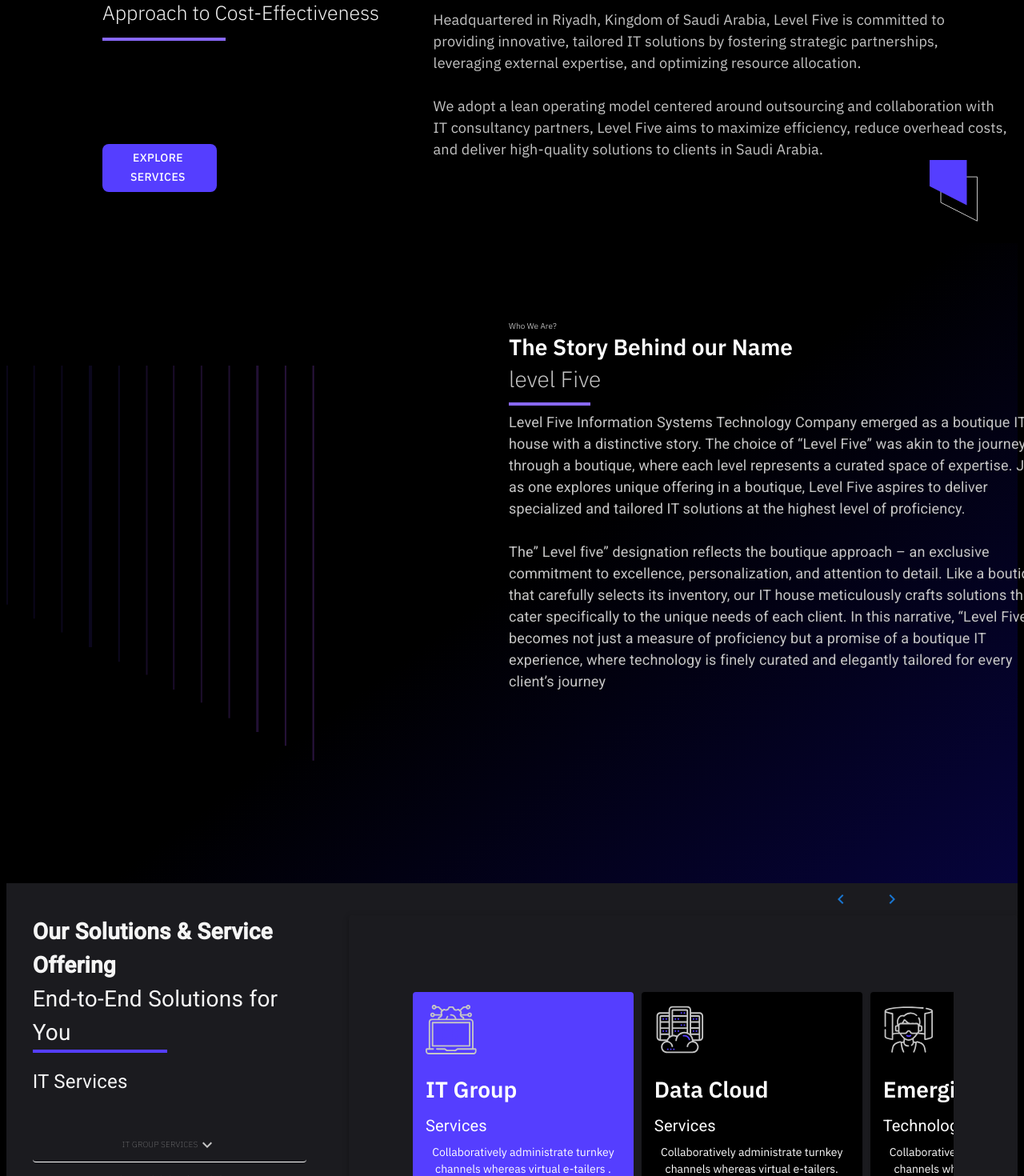
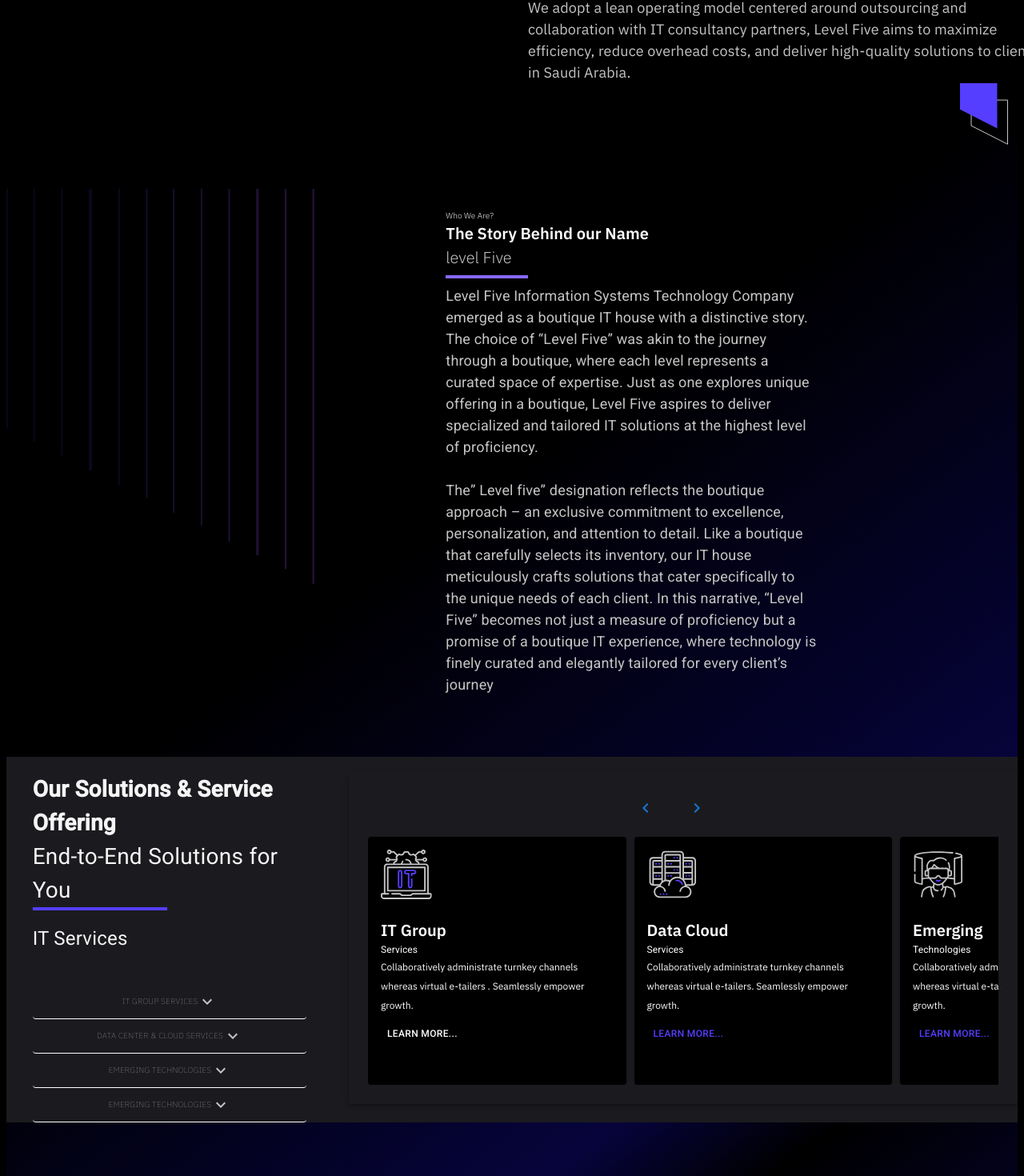
Before and after one commit to Chuck672991/Level5-Project, a Next.js app: page / in a window 1280 px wide. Shown: the part 1270-2740 px from the top of the page at 80% size. Built offline with nearby package versions, Linux system fonts and the light colour scheme; a web font is replaced by a local one.

Commit message:
responsive update

```diff
--- a/src/components/Container.jsx
+++ b/src/components/Container.jsx
@@ -3,7 +3,7 @@ import { Box } from "@mui/material";
 const Container = ({children}) => {
   return (
     <>
-    <Box sx={{width: "80%", marginx: "auto"}} >{children}</Box>
+    <Box sx={{width: "100%", marginx: "auto"}} >{children}</Box>
     </>
   )
 }
--- a/src/components/Header.jsx
+++ b/src/components/Header.jsx
@@ -9,18 +9,19 @@ export default function Header() {
 
   return (
     <>
-      <div style={{  background: 'rgb(28,23,60)', background: 'linear-gradient(-140deg, rgba(0,0,0,1) 12%, rgba(0,0,0,1) 61%, rgba(7,4,66,0.9051995798319328)' }}>
         <Container>
+        <div style={{  background: 'rgb(28,23,60)', background: 'linear-gradient(-140deg, rgba(0,0,0,1) 12%, rgba(0,0,0,1) 61%, rgba(7,4,66,0.9051995798319328)',width:"100%" } }>
+
           <Grid container spacing={2}>
             {/* Left Grid Item */}
             <Grid item xs={4} md={3} lg={6} xl={6}>
-              <Box sx={{ paddingLeft: '18%', paddingTop: "40%", width: { xs: "35vh", md: "120vh" }, padding:"23%" }}>
-                <Typography sx={{ fontFamily: "IBM Plex Sans Arabic", color: "#FFFF", fontSize: { xs: "1.5vh", md: "2vh" } }}>
+              <Box sx={{ paddingLeft: {xs:'16vh',sm:"20vh",md:"30vh"},  width: { xs: "25vh", md: "80vh" }, padding:{xs:"25%",sm:"15%",md:"0%",lg:"23%",xl:""} }}>
+                <Typography sx={{ fontFamily: "IBM Plex Sans Arabic", color: "#FFFF", fontSize: { xs: "1vh", md: "2vh" } }}>
                   IT Systems Company
                 </Typography>
                 <Typography sx={{
                   fontFamily: "",
-                  fontSize: { xs: "2vh", md: "4vh",lg:"6vh" ,xl:"8vh"},
+                  fontSize: { xs: "1vh", md: "4vh",lg:"6vh" ,xl:"8vh"},
                   fontWeight: 600,
                   lineHeight: "",
                   letterSpacing: "0.1em",
@@ -32,12 +33,13 @@ export default function Header() {
                 <Typography sx={{ borderBottom: "0.4vh solid #8868F9", maxWidth: { xs: "16vh", md: "30vh" }, my: "3%" }} />
                 <Typography sx={{
                   fontFamily: "",
-                  fontSize: { xs: "1.5vh", md: "5vh" },
+                  fontSize: { xs: "1vh", md: "2.8vh" },
                   fontWeight: 200,
                   lineHeight: "",
                   letterSpacing: "0.05em",
                   textAlign: "left",
-                  color: "#C5C5C5"
+                  color: "#C5C5C5",
+                maxWidth:"80%"
                 }}>
                   Where technology is finely curated & elegantly tailored for every client’s journey
                 </Typography>
@@ -48,7 +50,7 @@ export default function Header() {
             </Grid>
             {/* Right Grid Item */}
             <Grid item xs={8} md={8} lg={6} xl={6} >
-              <Box sx={{ paddingLeft: {xs:'30%',sm:"58%",md:"60%",lg:"45%",xl:"60%"},paddingTop: { xs: "5vh", md: "4vh" },paddingBottom:{xs:'5vh',md:"30vh"},opacity:{xs:"23%",sm:"23%",md:"50%" , lg:"50%",xl:"50%"}, width: { xs: "28vh", md: "70vh" } }}>
+              <Box sx={{ paddingLeft: {xs:'0%',sm:"0%",md:"10%",lg:"21%",xl:"30%"},paddingTop: { xs: "vh", md: "4vh" },paddingBottom:{xs:'5vh',md:"30vh"},opacity:{xs:"23%",sm:"23%",md:"50%" , lg:"50%",xl:"50%"}, width: { xs: "20vh",sm:"30vh",md: "60vh",lg:"60vh" } }}>
                 <Design />
               </Box>
             </Grid>
@@ -60,8 +62,9 @@ export default function Header() {
 
           </Grid> */}
           </Grid>
+          </div>
+
         </Container>
-      </div>
     </>
   )
 }
--- a/src/components/Itsolution.jsx
+++ b/src/components/Itsolution.jsx
@@ -11,11 +11,12 @@ export default function Itsolution() {
   const isLgScreen = useMediaQuery('(min-width:1280px)');
 
   return (
+      <Container>
     <div style={{ backgroundColor: "#000" }}>
-      <Container>
-        <Grid container spacing={2} sx={{ paddingLeft: isMobileScreen ? "2vh" : "5vh" }}>
+
+        <Grid container spacing={2} sx={{ paddingLeft: isMobileScreen ? "2vh" : "3vh" }}>
           <Grid item xs={12} md={6} lg={6} xl={6}>
-            <Box padding={{ xs: "2vh", md: "10vh" }}>
+            <Box padding={{ xs: "vh", md: "vh" }}>
               <Typography
                 sx={{
                   color: "#F5F5F5",
@@ -32,9 +33,9 @@ export default function Itsolution() {
                   fontFamily: "IBM Plex Sans Arabic",
                   fontSize:{xs:"13px", sm:"19px",md:"23px",lg:"25px",xl:"30px"},
                   // fontSize: isMobileScreen ? "3vh" : isMediumScreen ? "2.5vh" : "4vh",
-                  width:{xs:"35vh",sm:"50vh",md:"60vh",lg:"60vh"},
+                  width:{xs:"30vh",sm:"50vh",md:"60vh",lg:"60vh"},
                   fontWeight: "600",
-                  lineHeight: "40px",
+                  lineHeight: "20px",
                   letterSpacing: "0em",
                   textAlign: "left",
                   color: "#F5F5F5",
@@ -44,7 +45,7 @@ export default function Itsolution() {
                 Tailored IT Solutions in Riyadh <br />
                 <span style={{ color: "#F5F5F5", fontFamily: "IBM Plex Sans Arabic", fontWeight: "300" }}> Approach to Cost-Effectiveness</span>
               </Typography>
-              <Box sx={{ borderBottom: "0.5vh solid #8868F9", my: "3%", maxWidth: { xs: "34vw", md: "12vw" } }} />
+              <Box sx={{ borderBottom: "0.5vh solid #8868F9", my: "2%", maxWidth: { xs: "34vw", md: "12vw" } }} />
               <Box sx={{
                 paddingTop: { xs: "2vh", sm: "3vh", md: "15vh" },
                 paddingLeft: { xs: "0vh", sm: "vh", md: "0vh" },
@@ -56,15 +57,15 @@ export default function Itsolution() {
                   variant="contained"
                   sx={{
                     backgroundColor: "#553EFF",
-                    borderRadius: '8px',
-                    width: { xs: '35%', sm: '50%', md: "80%", lg: '45%' },
-                    height: { xs: '5vh', sm: '46px', md: "50px", lg: "60px" },
+                    borderRadius: {xs:"4px"},
+                    width: { xs: '40%', sm: '50%', md: "80%", lg: '40%' },
+                    height: { xs: '4vh', sm: '46px', md: "50px", lg: "60px" },
                     fontFamily: "IBM Plex Sans Arabic",
                     paddingLeft: {
-                      xs: "vh", sm: "18px", md: "7px",lg:"12px"
+                      xs: "vh", sm: "18px", md: "7px",lg:"1px"
                     },
                     fontSize: {
-                      xs: "10px", sm: "14px", md: "16px",lg:"14px"
+                      xs: "5.5px", sm: "14px", md: "16px",lg:"14px"
                     }
                   }}
                 >
@@ -75,7 +76,7 @@ export default function Itsolution() {
             </Box>
           </Grid>
           <Grid item xs={12} md={6} lg={6} xl={6}>
-            <Box sx={{ paddingLeft: { xs: "0", md: "0vh" }, width: { xs: "50vh",sm:"90vh", md: "60.5vh" ,lg:"90vh"}, paddingTop: isMobileScreen ? "8%" : "18%", fontWeight: "300",  }}>
+            <Box sx={{ paddingLeft: { xs: "0", md: "0vh" }, width: { xs: "30vh",sm:"40vh", md: "35.5vh" ,lg:"80vh"}, paddingTop: isMobileScreen ? "8%" : "18%", fontWeight: "300",  }}>
               <Typography sx={{ color: "#C5C5C5", fontFamily: "IBM Plex Sans Arabic", fontSize: {xs:"14px",sm:"16px",md:"15px",lg:"18px"} }}>
                 We aspire to be the premier IT solutions facilitator in the Kingdom, connecting clients with specialized expertise while maintaining operational agility and cost-effectiveness.
               </Typography>
@@ -92,7 +93,8 @@ export default function Itsolution() {
             </Box>
           </Grid>
         </Grid>
+        </div>
+
       </Container>
-    </div>
   );
 }
--- a/src/components/Layout.jsx
+++ b/src/components/Layout.jsx
@@ -20,7 +20,7 @@ const Layout = ({ children }) => {
     <div style={{width:"100%"}}>
       <header>
         {loading && <Loading />} {/* Render the loading component only if loading state is true */}
-        <Nevbar/>
+        {/* <Nevbar/> */}
       </header>
       <main>
         {/* Render children only when loading is completed */}
--- a/src/components/ResponsiveCard.jsx
+++ b/src/components/ResponsiveCard.jsx
@@ -16,6 +16,7 @@ import SwiperCore, { Navigation, Pagination } from 'swiper';
 import { Swiper, SwiperSlide } from 'swiper/react';
 import Button from '@mui/material/Button';
 import Link from 'next/link';
+import Container from './Container';
 SwiperCore.use([Navigation, Pagination]);
 
 
@@ -84,21 +85,14 @@ const handleBack = () => {
 
   return (
     <>
-
+<Container>
       <div style={{ backgroundColor: "#1B1B1F", minHeight: "100%", minWidth: "100%" }}>
         {/* <Box sx={{}}>
           <Typography sx={{}}></Typography>
         </Box> */}
 
         <Box sx={{ flexGrow: 2 }}>
-          <Box sx={{ position: "relative", paddingLeft:{xs:"50%" ,sm:"75%", md:"80%" ,lg:"80%" ,xl:"90%" } }}>
-            <Button size="large" onClick={handleBack} >
-              <KeyboardArrowLeft  />
-            </Button>
-            <Button size="large" onClick={handleNext}>
-              <KeyboardArrowRight />
-            </Button>
-          </Box>
+
           <Grid container spacing={2.5} justifyContent="end">
             <Grid item xs={12} sm={6} md={4} lg={4} xl={6} order={isMediumScreen2 ? 2 : 1}>
               <Box sx={{ paddingX: isSmallScreen ? "4%" : "8%" }}>
@@ -175,51 +169,100 @@ const handleBack = () => {
             </Grid>
 
             <Grid item xs={12} sm={6 } md={8} lg={8} xl={6} order={isMediumScreen2 ? 2 : 1}>
-              <Paper elevation={3} sx={{ p: 10, textAlign: 'center', backgroundColor: "#1B1B1F" ,border:"none" }}>
+
+              <Paper elevation={3} sx={{ p: 3, textAlign: 'start', backgroundColor: "#1B1B1F" ,border:"none" }}>
+              <Box sx={{ position: "relative", paddingLeft:{xs:"35%" ,sm:"%", md:"40%" ,lg:"40%" ,xl:"90%" } }}>
+            <Button size="large" onClick={handleBack} >
+              <KeyboardArrowLeft  />
+            </Button>
+            <Button size="large" onClick={handleNext}>
+              <KeyboardArrowRight />
+            </Button>
+          </Box>
                 <Swiper
+
               ref={swiperRef}
                   spaceBetween={10} // Adjust as needed
                   slidesPerView={isSmallScreen ? 1 : isMediumScreen? 1 : 2.4}
                   navigation
                   pagination={{ clickable: false }}
                 >
+
+
                   {images.map((image, index) => (
                     <SwiperSlide key={index} >
                       <Card
                         sx={{
-                          Width: {md:"60%"},
+                          maxWidth: "100%",
                           mt: 2,
                           // font:"50px",
-                          height:"320px",
+                          height:"100%",
                           // color: activeStep === index ? '#553EFF' : '#FFFF',
 
-                          bgcolor: activeStep === index ? '#553EFF' : 'black',
+                          bgcolor: activeStep === index +1  ? '#553EFF' : 'black',
 
                         }}
                         onClick={() => handleClickImage(index)}
                       >
-                        <CardContent sx={{fontFamily:"IBM Plex Sans Arabic",}} >
+                  <CardContent sx={{ fontFamily: "IBM Plex Sans Arabic" }}>
     <img
         src={image.src}
         alt=""
-                            style={{ width: "8vh", paddingBottom: "3vh" , display:"flex", flexDirection:"start" }}
-                            // sx={{display:"flex", flexDirection:"start"}}
+        style={{ width: "8vh", paddingBottom: "3vh", display: "flex", flexDirection: "row",justifyContent:"center" }}
     />
-                          <Typography variant="" component="div" sx={{ display:"flex", flexDirection:"start",fontSize: { xs: "3vh", md: "5vh" ,sm:"10   vh", }, color: activeStep === index ? '#FFFF' : '#ffff', paddingBottom: "1vh", fontSize: "28px",fontWeight:"600" }}>
+    <Typography variant="" component="div" sx={{
+        display: "flex",
+        flexDirection: "start",
+        fontSize: {
+            xs: "3.5vh",
+            sm: "3vh", // Adjust for small screens
+            md: "3vh", // Adjust for medium screens
+            lg: "2.5vh", // Adjust for large screens
+        },
+        color: activeStep === index ? '#FFFF' : '#ffff',
+        paddingBottom: "vh",
+        fontWeight: "600"
+    }}>
         {image.label}
-
     </Typography>
-                          <Typography sx={{ display:"flex", flexDirection:"start", fontSize: { xs: "vh", md: "2vh" }, color: activeStep === index ? '#FFFF' : '#ffff', paddingBottom: "1vh", fontSize: "20px",fontWeight:"200" }}>
+    <Typography sx={{
+        display: "flex",
+        flexDirection: "",
+        fontSize: {
+            xs: "3vh",
+            sm: "2.5vh", // Adjust for small screens
+            md: "2vh", // Adjust for medium screens
+            lg: "1.5vh", // Adjust for large screens
+        },
+        color: activeStep === index ? '#FFFF' : '#ffff',
+        paddingBottom: "vh",
+        fontWeight: "200"
+    }}>
         {image.service}
     </Typography>
-                          <Typography variant="" color="#FFFF" sx={{display:"flex",  color: activeStep === index ? '#FFFF' : ' #ffff', fontSize: { xs: "2.5vh", md: "14px" }, }}>
+    <Typography variant="" color="#FFFF" sx={{
+        display: "",
+        color: activeStep === index ? '#FFFF' : '#ffff',
+        fontSize: {
+            xs: "2.2vh",
+            sm: "1.5vh", // Adjust for small screens
+            md: "2vh", // Adjust for medium screens
+            lg: "1.5vh", // Adjust for large screens
+        },
+    }}>
         {image.description}
     </Typography>
-                          <Button  sx={{ display:"flex", flexDirection:"start", color: activeStep === index ? '#FFFF' : ' #553EFF', fontSize:"10px" ,pb:"10%", pt:"20%"}} >
+    <Button sx={{
+        display: "flex",
+        flexDirection: "",
+        color: activeStep === index ? '#FFFF' : ' #553EFF',
+        fontSize: {xs:"1.5vh",sm:"",md:"1vh",lg:"1.5vh"},
+        paddingBottom: "10%",
+        paddingTop: "5%"
+    }}>
         Learn More...
     </Button>
-                        </CardContent>
-                      </Card>
+</CardContent>    </Card>
                     </SwiperSlide>
                   ))}
                 </Swiper>
@@ -237,6 +280,7 @@ const handleBack = () => {
         </Box>
 
       </div>
+      </Container>
     </>
   );
 }
--- a/src/components/Story.jsx
+++ b/src/components/Story.jsx
@@ -7,23 +7,24 @@ export default function Story() {
   const isMobileScreen = useMediaQuery("(max-width:600px)");
 
   return (
+    <Container  >
+
     <div style={{
-      minHeight: "100vh", minWidth: "52.2vh",
+      minHeight: "100vh", minWidth: "100%",
       background: 'linear-gradient(143deg, rgba(0,0,0,1) 12%, rgba(0,0,0,1) 51%, rgba(7,4,66,0.9051995798319328) 100%)   ',
     }}>
-      <Container  >
         {/* <Grid container spacing={2} sx={{maxHeight:"20vh"}}> */}
         {/* <Grid item xs={12} md={6}></Grid> */}
         <Grid container spacing={2} >
-          <Grid item xs={12} sm={6}  md={5} lg={5} xl={6} >
-            <Box sx={{opacity:{xs:"30%",sm:"30%",sm:"50%",lg:"50%",xl:"50%"}, paddingRight: { xs: "6vh", md: "60vh", lg:"50vh",xl:"80vh" }, height: { xs: "30vh", md: "vh" },paddingTop:{md:"20%"} }}>
+          <Grid item xs={12} sm={6}  md={6} lg={5} xl={6} >
+            <Box sx={{opacity:{xs:"30%",sm:"40%",md:"50%",lg:"50%",xl:"50%"}, paddingRight: { xs: "vh", md: "60vh", lg:"50vh",xl:"80vh" },width:{xs:"30vh"} ,height: { xs: "10vh", md: "vh" },paddingButton:{xs:"10%"} }}>
               <Design2 />
             </Box>
           </Grid>
-          <Grid item xs={12} sm={6} md={5} lg={5} xl={6} >
-            <Box sx={{ paddingRight: { xs: "", md: "60vh",lg:"0vh" }, width: { xs: "50vh",sm:"40vh", md: "70vh",lg:"70vh" } }}>
+          <Grid item xs={12} sm={6} md={6} lg={5} xl={6} >
+            <Box sx={{  width: { xs: "30vh",sm:"20vh", md: "40vh",lg:"50vh" } }}>
 
-              <Box sx={{ paddingLeft: { xs: "6vh", md: "25vh" }, paddingTop: { xs: "8vh", md: "10vh" }, textAlign: "left" }}>
+              <Box sx={{ paddingLeft: { xs: "2vh", md: "vh" }, paddingTop: { xs: "8vh", md: "10vh" }, textAlign: "" }}>
                 <Typography
                   sx={{
                     color: "#F5F5F5",
@@ -33,7 +34,7 @@ export default function Story() {
                     fontSize: {
                       xs: "8px", // for extra-small screens
                       sm: "8px", // for small screens
-                      md: "10px", // for medium screens
+                      md: "12px", // for medium screens
                       lg: "10px", // for large screens
                       xl: "20px"  // for extra-large screens
                     },
@@ -45,9 +46,9 @@ export default function Story() {
                 <Typography
                   sx={{
                     fontFamily: "IBM Plex Sans Arabic",
-                    fontSize: { xs: "2.5vh", md: "3.5vh" },
+                    fontSize: { xs: "2.5vh",sm:"1.5vh" ,md: "2.5vh" },
                     fontWeight: "600",
-                    lineHeight: "40px",
+                    lineHeight: {xs:"vh "},
                     letterSpacing: "0em",
                     textAlign: "",
                     color: "#FFF",
@@ -59,7 +60,7 @@ export default function Story() {
                 </Typography>
                 <Box sx={{ borderBottom: "0.5vh solid #8868F9", my: "2%", maxWidth: { xs: "18vw", sm: "12vw", md: "10vw", lg: "8vw" }, }} />
               </Box>
-              <Box sx={{ fontFamily:"IBM Plex Sans Arabic",color:"#C5C5C5",width: { xs: "45vh",sm:"49vh", md: "60.5vh" ,lg:"85vh"}, paddingLeft: { xs: "6vh", md: "25vh" } }}>
+              <Box sx={{ fontFamily:"IBM Plex Sans Arabic",color:"#C5C5C5",width: { xs: "28vh",sm:"20vh", md: "35.5vh" ,lg:"58vh"}, paddingLeft: { xs: "2vh", md: "vh" } }}>
                 <Typography sx={{ color: "#C5C5C5",fontSize: {xs:"14px",sm:"16px",md:"15px",lg:"18px"},paddingBottom:"10%" }}>
                   Level Five Information Systems Technology Company emerged as a boutique IT house with a distinctive story. The choice of “Level Five” was akin to the journey through a boutique, where each level represents a curated space of expertise. Just as one explores unique offering in a boutique, Level Five aspires to deliver specialized and tailored IT solutions at the highest level of proficiency.
 
@@ -71,7 +72,8 @@ export default function Story() {
           </Grid>
         </Grid>
         {/* </Grid> */}
-      </Container>
     </div>
+    </Container>
+
   );
 }
```
Lines whose indentation alone changed are shown as unchanged.
